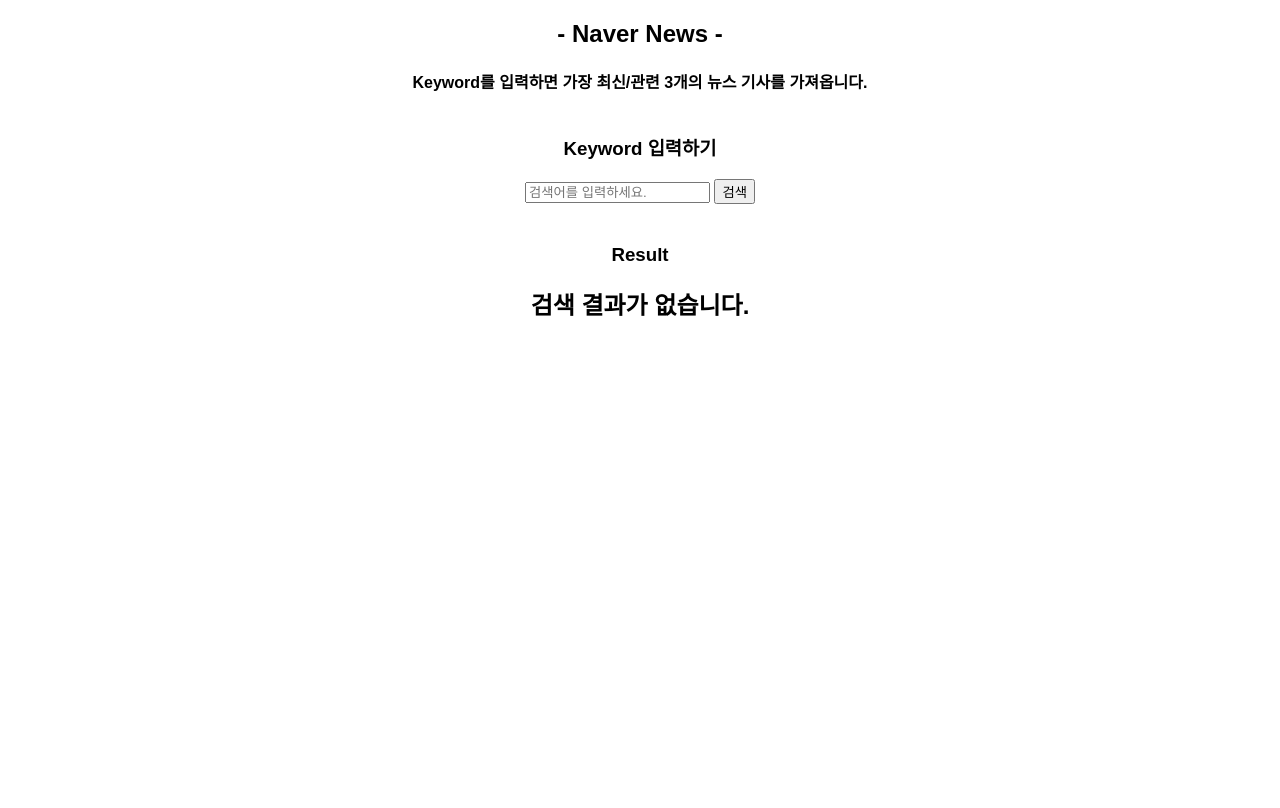
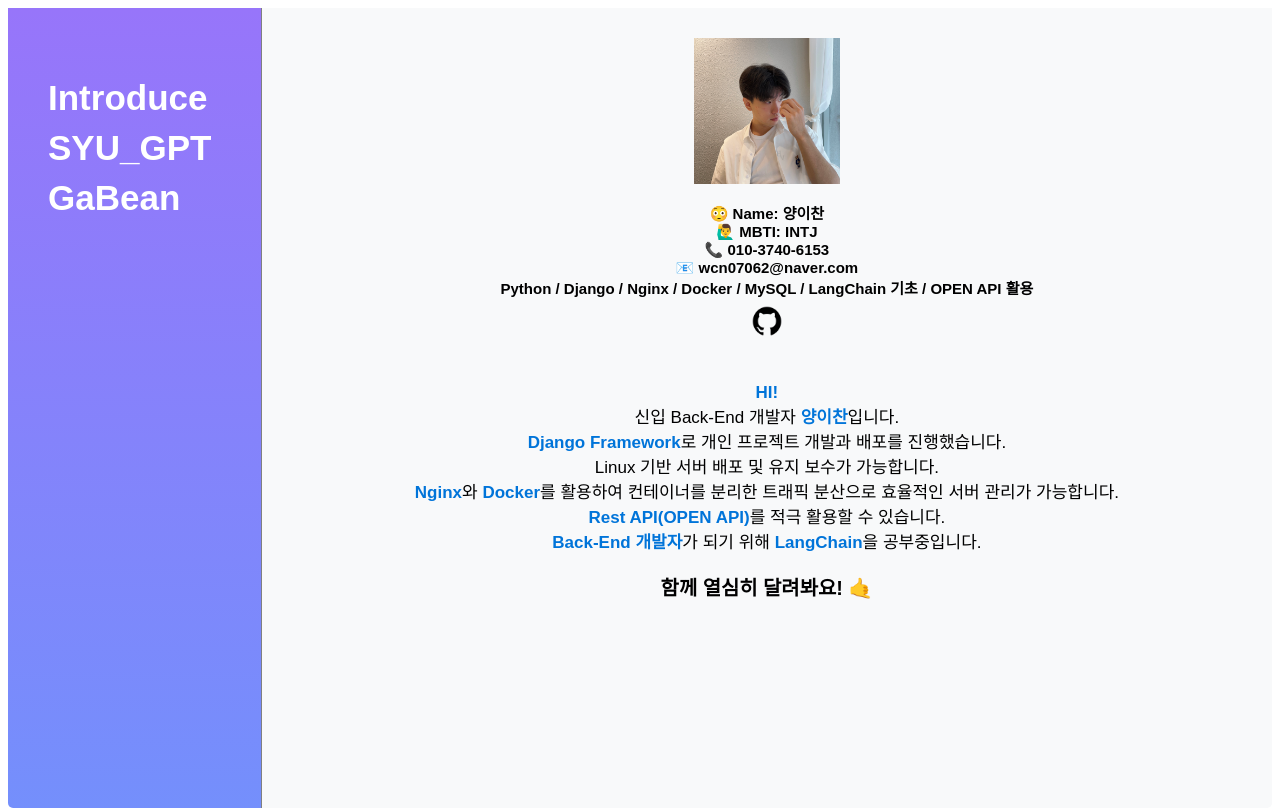
Before and after one commit to y2chan/y2chan_Portfolio, a Django app: page / in a window 1280 px wide. Before the commit the page ends 316 px from the top, so only its background shows below. Run offline with Django 4.2, Linux system fonts and the light colour scheme; some web fonts are replaced.

Commit message:
introduce & GaBean Clear!

```diff
--- a/main/templates/home.html
+++ b/main/templates/home.html
@@ -1,5 +1,5 @@
 <!DOCTYPE html>
-<html lang="en">
+<html lang="en" xmlns="http://www.w3.org/1999/html">
 <head>
     <meta charset="UTF-8">
     <title>Portfolio</title>
@@ -16,43 +16,157 @@
             font-family: 'MyCustomFont', sans-serif;
             align-items: center;
             text-align: center;
+            overflow-y: hidden;
         }
+
         ul {
             list-style-type: none;
             width: 50%;
-            margin: 0 auto; /* 이 부분을 추가하면 중앙 정렬됩니다. */
-            padding-left: 0; /* 기본적으로 ul에는 padding이 있을 수 있으므로 제거해줍니다. */
+            margin: 0 auto;
+            padding-left: 0;
+        }
+
+        .container {
+          display: flex;
+          height: 70vh;
+          min-height: 750px;
+          min-width: 800px;
+          background-color: #f8f9fa
+        }
+
+        .mainText {
+          text-decoration: none;
+          color: white;
+        }
+
+        .mainText:hover {
+          color: black;
+        }
+
+        .main {
+          font-size: 50px;
+          font-weight: 600;
+          color: white;
+          text-align: center;
+          border-bottom: 1px solid grey;
+          margin: 0;
+          min-width: 900px;
+          height: 100px;
+          min-height: 100px;
+          line-height: 100px;
+          background: linear-gradient(45deg, #e599f7, #b197fc);
+          border-radius: 5px 5px 0px 0px;
+        }
+
+        .first > ol {
+          width: 100px;
+          margin-top: 20px;
+
+        }
+
+        .first > ol > li {
+          padding: auto;
+          list-style:none;
+          font-size: 35px;
+          font-weight: 600;
+          margin-top: 10px;
+        }
+
+        .first, .second {
+          height: 100vh; /* 높이를 화면 크기에 맞춤 */
+          overflow-y: auto; /* 내부 스크롤 활성화 */
+        }
+
+        .first {
+          background: linear-gradient(to top, #748ffc, #9775fa);
+          border-right: 1px solid grey;
+          width: 15vw;
+          min-width: 20%;
+          border-radius: 0px 0px 0px 5px;
+        }
+
+        .second {
+          background-color: #f8f9fa;
+          width: 85vw;
+          min-width: 800px;
+          border-radius: 0px 0px 5px 0px;
+        }
+
+        .title {
+          width: auto;
+          font-weight: 600;
+          align-items: center;
+          text-align: center;
+          display: flex;
+          flex-direction: column;
+          margin: 20px 20px 0px 20px;
+        }
+
+        .feature {
+            font-size: 15px;
+        }
+
+        .content{
+          font-size: 17px;
+          margin: auto;
+          width: auto;
+          text-align: center;
+          justify-content: center;
+          align-items: center;
+          margin-top: 35px;
+        }
+
+        .content > .boldText {
+          font-weight: 600;
+          color: #0074D9;
         }
     </style>
 </head>
 <body>
-
-<!-- Naver News API 사용 -->
-<h2>- Naver News -</h2>
-<h4>Keyword를 입력하면 가장 최신/관련 3개의 뉴스 기사를 가져옵니다.</h4>
-
-<form action="{% url 'main:home' %}" method="get" style="margin-top: 40px;">
-    <h3>Keyword 입력하기</h3>
-    <input type="text" name="query" placeholder="검색어를 입력하세요." value="{{ query }}">
-    <input type="submit" value="검색">
-</form>
-
-<h3 style="margin-top: 40px;">Result</h3>
-{% if news %}
-{% if query %}
-<h3 style="margin-bottom: 40px;">검색어: "{{ query }}"</h3>
-{% endif %}
-<ul>
-    {% for item in news %}
-    <li>
-        <a href="{{ item.link }}" target="_blank"><h3>◼ {{ item.title|safe }}</h3></a>
-        <p>📆 {{ item.pubDate }}</p>
-        <p style="border-bottom: 2px solid #ddd; padding: 8px;">▪ {{ item.description|safe }}</p>
-    </li>
-    {% endfor %}
-</ul>
-{% else %}
-<h2 style="margin-top: 20px;">검색 결과가 없습니다.</h2>
-{% endif %}
+<!-- 좌측 메뉴 -->
+<div class="container">
+    <div class="first">
+        <ol>
+            <li><a><br></a></li>
+            <li><a class="mainText" href="{% url 'main:home' %}">Introduce</a></li>
+            <li><a class="mainText" href="LYS3.html">SYU_GPT</a></li>
+            <li><a class="mainText" href="{% url 'main:gabean' %}">GaBean</a></li>
+        </ol>
+    </div>
+    <div class="second">
+        <!-- 자기소개 -->
+        <div class="title">
+            <img class="image" src="../static/photo/me.jpg" style="width: 15%; margin-top: 10px;">
+            <br>
+            <div class="feature"> 😳 Name: 양이찬</div>
+            <div class="feature"> 🙋‍♂️️️ MBTI: INTJ</div>
+            <div class="feature"> 📞️️️ 010-3740-6153</div>
+            <div class="feature"> 📧 wcn07062@naver.com</div>
+            <div class="feature"> Python / Django / Nginx / Docker / MySQL / LangChain 기초 / OPEN API 활용</div>
+            <div class="iconBox">
+                <a href="https://github.com/y2chan" target="_blank"><img class="icon" src="../static/photo/github.png" style="width: 9%;"></a>
+            </div>
+        </div>
+        <div class="content">
+            <span class="boldText">HI!</span>
+            <br>
+            신입 Back-End 개발자 <span class="boldText">양이찬</span>입니다.
+            <br>
+            <span class="boldText">Django Framework</span>로 개인 프로젝트 개발과 배포를 진행했습니다.
+            <br>
+            Linux 기반 서버 배포 및 유지 보수가 가능합니다.
+            <br>
+            <span class="boldText">Nginx</span>와 <span class="boldText">Docker</span>를 활용하여 컨테이너를 분리한 트래픽 분산으로 효율적인 서버 관리가 가능합니다.
+            <br>
+            <span class="boldText">Rest API(OPEN API)</span>를 적극 활용할 수 있습니다.
+            <br>
+            <span class="boldText">Back-End 개발자</span>가 되기 위해  <span class="boldText">LangChain</span>을 공부중입니다.
+            <br>
+            <h3>
+                함께 열심히 달려봐요! 🤙
+            </h3>
+        </div>
+    </div>
+</div>
 </body>
 </html>
--- a/main/urls.py
+++ b/main/urls.py
@@ -5,4 +5,5 @@
 
 urlpatterns = [
     path('', views.home, name='home'),
+    path('gabean/', views.gabean, name='gabean'),
 ]
--- a/main/views.py
+++ b/main/views.py
@@ -8,6 +8,7 @@
 import requests
 import json
 from dotenv import load_dotenv
+import xml.etree.ElementTree as ET
 
 # 환경변수 파일 로드
 load_dotenv()
@@ -20,9 +21,145 @@
 NAVER_CLIENT_SECRET = os.getenv('NAVER_CLIENT_SECRET')
 
 def home(request):
+    return render(request, 'home.html')
+def get_current_base_datetime():
+    now = timezone.now()
+    current_hour = now.hour
+    base_time = None
+
+    if current_hour < 2.5:
+        base_time = '2300'
+        base_date = (now - timedelta(days=1)).strftime('%Y%m%d')
+    elif current_hour < 5.5:
+        base_time = '0200'
+        base_date = now.strftime('%Y%m%d')
+    elif current_hour < 8.5:
+        base_time = '0500'
+        base_date = now.strftime('%Y%m%d')
+    elif current_hour < 11.5:
+        base_time = '0800'
+        base_date = now.strftime('%Y%m%d')
+    elif current_hour < 14.5:
+        base_time = '1100'
+        base_date = now.strftime('%Y%m%d')
+    elif current_hour < 17.5:
+        base_time = '1400'
+        base_date = now.strftime('%Y%m%d')
+    elif current_hour < 20.5:
+        base_time = '1700'
+        base_date = now.strftime('%Y%m%d')
+    elif current_hour < 23.5:
+        base_time = '2000'
+        base_date = now.strftime('%Y%m%d')
+    else:
+        base_time = '2300'
+        base_date = now.strftime('%Y%m%d')
+
+    return base_date, base_time
+
+def get_weather(city):
+    api_key = BUS_API_KEY
+    base_date, base_time = get_current_base_datetime()
+    url = f'http://apis.data.go.kr/1360000/VilageFcstInfoService_2.0/getVilageFcst?serviceKey={api_key}&numOfRows=10&pageNo=1&base_date={base_date}&base_time={base_time}&nx=62&ny=128&dataType=JSON'
+    response = requests.get(url, timeout=10)
+
+    try:
+        data = response.json()
+
+        if 'response' not in data or 'body' not in data['response'] or 'items' not in data['response']['body']:
+            raise ValueError("Invalid API response format")
+
+        # 데이터 추출 및 처리
+        temperature = None
+        weather_status = None
+        wind_speed = None
+        precipitation_type = None
+
+        for item in data['response']['body']['items']['item']:
+            category = item['category']
+            fcst_value = item['fcstValue']
+
+            if category == 'TMP':
+                temperature = fcst_value
+            elif category == 'SKY':
+                fcst_value = int(fcst_value)
+                if 0 <= fcst_value <= 5:
+                    weather_status = '구름 없음'
+                elif 6 <= fcst_value <= 8:
+                    weather_status = '구름 많음'
+                elif 9 <= fcst_value <= 10:
+                    weather_status = '흐림'
+            elif category == 'WSD':
+                fcst_value = float(fcst_value)
+                if 0 <= fcst_value < 4:
+                    wind_speed = '선선함'
+                elif 4 <= fcst_value < 9:
+                    wind_speed = '약풍'
+                elif 9 <= fcst_value < 14:
+                    wind_speed = '강풍'
+                elif 14 <= fcst_value:
+                    wind_speed = '심한 강풍'
+            elif category == 'PTY':
+                fcst_value = int(fcst_value)
+                if fcst_value == 0:
+                    precipitation_type = '맑음'
+                elif fcst_value == 1:
+                    precipitation_type = '비'
+                elif fcst_value == 2:
+                    precipitation_type = '비/눈'
+                elif fcst_value == 3:
+                    precipitation_type = '눈'
+                elif fcst_value == 4:
+                    precipitation_type = '소나기'
+
+        # 현재 날짜 및 시간 설정
+        today_date = datetime.now().strftime('%Y-%m-%d')
+        current_time = datetime.now().strftime('%H:%M')
+
+        # 결과 데이터를 딕셔너리로 저장
+        weather_info = {
+            'today_date': today_date,
+            'current_time': current_time,
+            'temperature': temperature if temperature is not None else 'N/A',
+            'weather_status': weather_status if weather_status is not None else 'N/A',
+            'wind_speed': wind_speed if wind_speed is not None else 'N/A',
+            'precipitation_type': precipitation_type if precipitation_type is not None else 'N/A',
+        }
+
+    except ValueError as e:
+        weather_info = {
+            'today_date': 'N/A',
+            'current_time': 'N/A',
+            'temperature': 'N/A',
+            'weather_status': 'N/A',
+            'wind_speed': 'N/A',
+            'precipitation_type': 'N/A',
+        }
+
+    return weather_info
+
+def gabean(request):
     url = "https://openapi.naver.com/v1/search/news.json"
     query = request.GET.get('query', '')
+    subway_name = request.GET.get('subway_name', '')
+    city = "서울특별시 노원구 화랑로 815"
+    context = {'query': query, 'city': city}
 
+    # 날씨 API
+    try:
+        weather_info = get_weather(city)
+    except requests.Timeout:
+        weather_info = {
+            'today_date': 'N/A',
+            'current_time': 'N/A',
+            'temperature': 'N/A',
+            'weather_status': 'N/A',
+            'wind_speed': 'N/A',
+            'precipitation_type': '서버 응답 시간 초과',
+        }
+    context['weather_info'] = weather_info
+
+    # 뉴스 API
     if query:
         params = {'query': query, 'display': 3}
         headers = {
@@ -33,12 +170,37 @@
         response = requests.get(url, headers=headers, params=params)
         result = response.json()
 
-        # 뉴스 데이터를 처리
         for item in result['items']:
             item['title'] = item['title'].replace('<b>', '<strong>').replace('</b>', '</strong>')
             item['description'] = item['description'].replace('<b>', '<strong>').replace('</b>', '</strong>')
             item['pubDate'] = datetime.strptime(item['pubDate'], '%a, %d %b %Y %H:%M:%S +0900').strftime('%Y년 %m월 %d일 %H시 %M분')
+        context['news'] = result['items']
+    else:
+        context['news'] = []
 
-        return render(request, 'home.html', {'news': result['items'], 'query': query})
-    else:
-        return render(request, 'home.html', {'news': [], 'query': query})
+    # 지하철 API
+    if subway_name:
+        api_key = SUBWAY_API_KEY
+        api_url = f"http://swopenapi.seoul.go.kr/api/subway/{api_key}/xml/realtimeStationArrival/0/5/{subway_name}"
+        response = requests.get(api_url)
+        root = ET.fromstring(response.text)
+        grouped_data = {}
+
+        for element in root.findall(".//row"):
+            statnNm = element.find(".//statnNm").text
+            if statnNm not in grouped_data:
+                grouped_data[statnNm] = []
+
+            if len(grouped_data[statnNm]) < 2:  # 최대 2개의 정보만 저장
+                data = {
+                    "statnNm": statnNm,
+                    "trainLineNm": element.find(".//trainLineNm").text,
+                    "arvlMsg2": element.find(".//arvlMsg2").text,
+                    "recptnDt": element.find(".//recptnDt").text,
+                }
+                grouped_data[statnNm].append(data)
+
+        context['subway_info'] = grouped_data
+
+
+    return render(request, 'gabean.html', context)
```
Also changed, not shown: main/templates/gabean.html (added, +262 -0 lines), main/static/photo/GaBean.png (added), main/static/photo/github.png (added), main/static/photo/me.jpg (added), main/static/photo/top.png (added).
